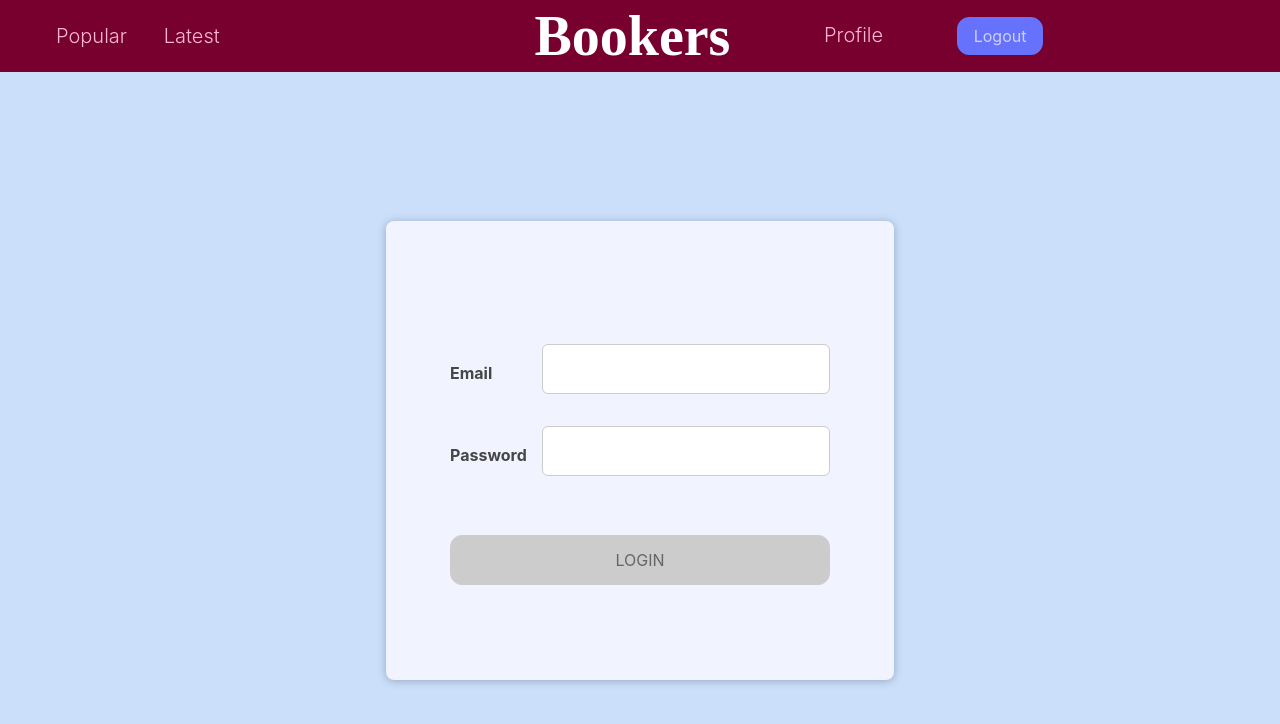
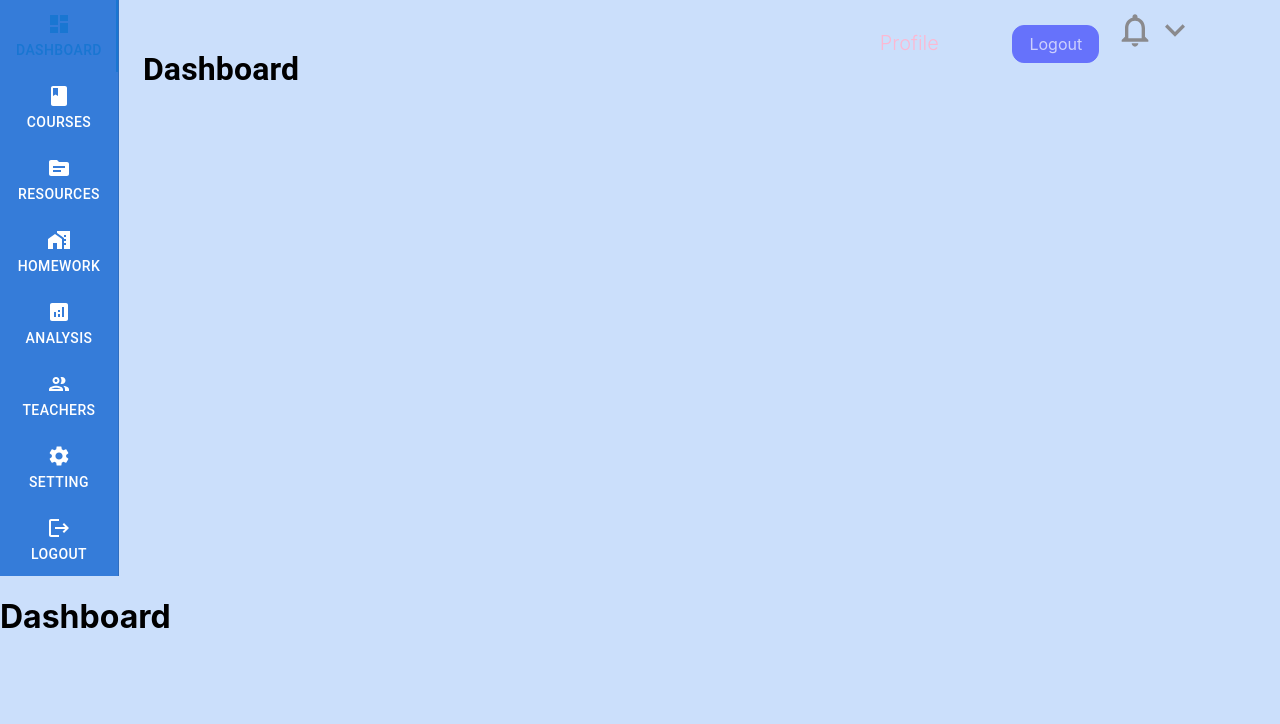
Before and after one commit to zeynepdndr/active-learn, a React (Create React App) app: page /dashboard in a window 1280 px wide. Shown: the top 724 px of the page. Built offline with nearby package versions, Linux system fonts and the light colour scheme.

Commit message:
Add side nav bar

```diff
--- a/package.json
+++ b/package.json
@@ -3,6 +3,10 @@
   "version": "0.1.0",
   "private": true,
   "dependencies": {
+    "@emotion/react": "^11.10.0",
+    "@emotion/styled": "^11.10.0",
+    "@mui/icons-material": "^5.8.4",
+    "@mui/material": "^5.10.1",
     "@testing-library/jest-dom": "^5.16.5",
     "@testing-library/react": "^13.3.0",
     "@testing-library/user-event": "^13.5.0",
--- a/src/components/Layout/Layout.tsx
+++ b/src/components/Layout/Layout.tsx
@@ -1,11 +1,18 @@
 import SideNav from "./SideNav/SideNav";
 import styles from "./Layout.module.css";
+import MainNav from "./MainNav/MainNav";
 
 const Layout = (props: any) => {
   return (
     <>
       <SideNav />
-      <main className={styles.main}>{props.children}</main>
+
+      <main className={styles.main}>
+        <>
+          <MainNav />
+          {props.children}
+        </>
+      </main>
     </>
   );
 };
--- /dev/null
+++ b/src/components/Layout/MainNav/MainNav.tsx
@@ -0,0 +1,151 @@
+import * as React from "react";
+import Tabs from "@mui/material/Tabs";
+import Tab from "@mui/material/Tab";
+import Typography from "@mui/material/Typography";
+import Box from "@mui/material/Box";
+import Dashboard from "../../../pages/Dashboard/Dashboard";
+import {
+  Analytics,
+  Class,
+  Dashboard as DashboardIcon,
+  HomeWork,
+  Logout,
+  PeopleOutlineSharp,
+  Settings,
+  Source,
+} from "@mui/icons-material";
+import logo from "../../../asssets/logo.png";
+
+interface TabPanelProps {
+  children?: React.ReactNode;
+  index: number;
+  value: number;
+}
+
+function TabPanel(props: TabPanelProps) {
+  const { children, value, index, ...other } = props;
+
+  return (
+    <div
+      role="tabpanel"
+      hidden={value !== index}
+      id={`vertical-tabpanel-${index}`}
+      aria-labelledby={`vertical-tab-${index}`}
+      {...other}
+    >
+      {value === index && (
+        <Box sx={{ p: 3 }}>
+          <Typography>{children}</Typography>
+        </Box>
+      )}
+    </div>
+  );
+}
+
+function a11yProps(index: number) {
+  return {
+    id: `vertical-tab-${index}`,
+    "aria-controls": `vertical-tabpanel-${index}`,
+  };
+}
+
+export default function MainNav() {
+  const [value, setValue] = React.useState(0);
+
+  const handleChange = (event: React.SyntheticEvent, newValue: number) => {
+    setValue(newValue);
+  };
+
+  return (
+    <Box
+      sx={{
+        flexGrow: 1,
+        display: "flex",
+        height: "100%",
+      }}
+    >
+      <Tabs
+        orientation="vertical"
+        variant="scrollable"
+        value={value}
+        onChange={handleChange}
+        aria-label="Vertical tabs example"
+        sx={{
+          borderRight: 1,
+          borderColor: "divider",
+          backgroundColor: "#357cd9",
+        }}
+      >
+        <Tab
+          label="Dashboard"
+          {...a11yProps(0)}
+          icon={<DashboardIcon />}
+          sx={{ color: "#fff" }}
+        />
+        <Tab
+          label="Courses"
+          {...a11yProps(1)}
+          icon={<Class />}
+          sx={{ color: "#fff" }}
+        />
+        <Tab
+          label="Resources"
+          {...a11yProps(2)}
+          icon={<Source />}
+          sx={{ color: "#fff" }}
+        />
+        <Tab
+          label="Homework"
+          {...a11yProps(3)}
+          icon={<HomeWork />}
+          sx={{ color: "#fff" }}
+        />
+        <Tab
+          label="Analysis"
+          {...a11yProps(4)}
+          icon={<Analytics />}
+          sx={{ color: "#fff" }}
+        />
+        <Tab
+          label="Teachers"
+          {...a11yProps(5)}
+          icon={<PeopleOutlineSharp />}
+          sx={{ color: "#fff" }}
+        />
+        <Tab
+          label="Setting"
+          {...a11yProps(6)}
+          icon={<Settings />}
+          sx={{ color: "#fff" }}
+        />
+        <Tab
+          label="Logout"
+          {...a11yProps(6)}
+          icon={<Logout />}
+          sx={{ color: "#fff" }}
+        />
+      </Tabs>
+      <TabPanel value={value} index={0}>
+        <Dashboard />
+      </TabPanel>
+      <TabPanel value={value} index={1}>
+        Item Two
+      </TabPanel>
+      <TabPanel value={value} index={2}>
+        Item Three
+      </TabPanel>
+      <TabPanel value={value} index={3}>
+        Item Four
+      </TabPanel>
+      <TabPanel value={value} index={4}>
+        Item Five
+      </TabPanel>
+      <TabPanel value={value} index={5}>
+        Item Six
+      </TabPanel>
+      <TabPanel value={value} index={6}>
+        Item Seven
+      </TabPanel>
+    </Box>
+  );
+}
--- a/src/components/Layout/SideNav/SideNav.module.css
+++ b/src/components/Layout/SideNav/SideNav.module.css
@@ -1,35 +1,18 @@
 header {
-  width: 100%;
+  width: 50%;
   position: fixed;
   top: 0;
-  left: 0;
+  right: 0;
   height: 4.5rem;
-  display: flex;
-  align-items: center;
-  justify-content: space-between;
-  background-color: #77002e;
-  padding: 0 1rem;
   z-index: 999;
 }
 
-.header-left,
-.header-right {
-  width: 40%;
+nav {
   display: flex;
-}
-.logo {
-  width: 19%;
-  text-decoration: none;
-  color: white;
-  font-weight: 300;
-}
-
-.logo a {
-  font-family: fangsong;
-  font-size: 3.5rem;
-  text-decoration: none;
-  color: white;
-  font-weight: 700;
+  align-items: center;
+  justify-content: end;
+  padding: 0 3rem;
+  height: 100%;
 }
 
 a {
@@ -38,25 +21,25 @@ a {
   font-weight: 300;
 }
 
-.nav ul {
+nav ul {
   list-style: none;
   margin: 0;
   display: flex;
   align-items: baseline;
 }
 
-.nav li {
+nav li {
   margin-right: 2.3rem;
 }
 
-.nav a {
+nav a {
   text-decoration: none;
   font-size: 1.25rem;
   color: #fcb8d2;
 }
 
-.nav a:hover,
-.nav a:active,
-.nav a.active {
+nav a:hover,
+nav a:active,
+nav a.active {
   color: white;
 }
--- a/src/components/Layout/SideNav/SideNav.tsx
+++ b/src/components/Layout/SideNav/SideNav.tsx
@@ -1,3 +1,5 @@
+import { ExpandMore, NotificationsNone } from "@mui/icons-material";
+import { Icon } from "@mui/material";
 import { Link } from "react-router-dom";
 import Button from "../../UI/Button/Button";
 import styles from "./SideNav.module.css";
@@ -5,27 +7,7 @@ import styles from "./SideNav.module.css";
 const SideNav: React.FC<any> = (props) => {
   return (
     <header>
-      <div className={styles["header-left"]}>
-        <nav className={styles.nav}>
-          <ul>
-            <li>
-              <Link to={"/popular"}>Popular</Link>
-            </li>
-            <li>
-              <Link to={"/popular"}>Latest</Link>
-            </li>
-          </ul>
-        </nav>
-      </div>
-      <div className={styles.logo}>
-        <Link to={"/"}>
-          {/*  */}
-          Bookers
-        </Link>
-      </div>
-      <div className={styles["header-right"]}>
-        {true && (
-          <nav className={styles.nav}>
+      <nav>
         <ul>
           <li>
             <Link to={"/profile"}>Profile</Link>
@@ -33,11 +15,11 @@ const SideNav: React.FC<any> = (props) => {
           <li></li>
           <li>
             <Button className={styles.logout}>Logout</Button>
+            <NotificationsNone sx={{ color: "#8a8a8d", fontSize: 40 }} />
+            <ExpandMore sx={{ color: "#8a8a8d", fontSize: 40 }} />
           </li>
         </ul>
       </nav>
-        )}
-      </div>
     </header>
   );
 };
--- a/src/pages/Dashboard/Dashboard.tsx
+++ b/src/pages/Dashboard/Dashboard.tsx
@@ -5,12 +5,7 @@ import Login from "../Login/Login";
 const Dashboard = () => {
   const navigate = useNavigate();
 
-  return (
-    <>
-      {true && <Login />}
-      {false && <>welcome to dashboard</>}
-    </>
-  );
+  return <h1>Dashboard</h1>;
 };
 
 export default Dashboard;
```
Also changed, not shown: src/asssets/logo.png (added), 1 other file (tests, documents, lock files or other folders). Lines whose indentation alone changed are shown as unchanged.
